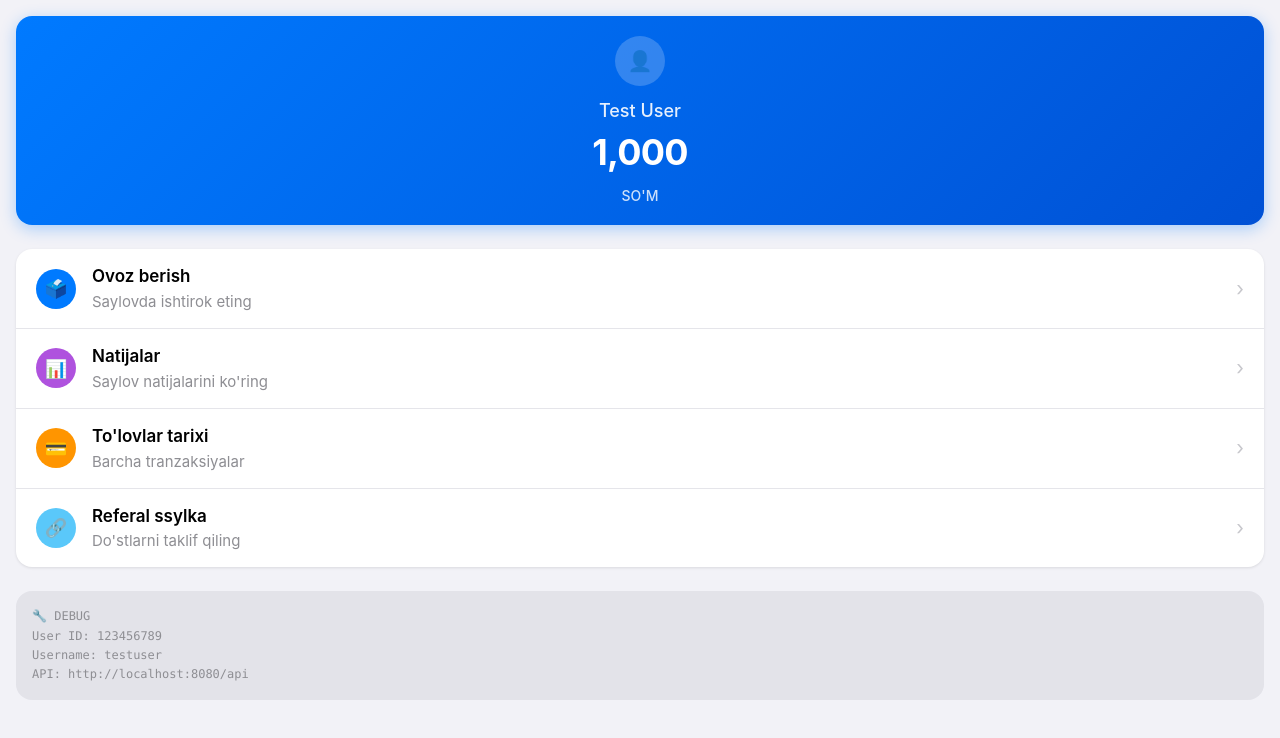
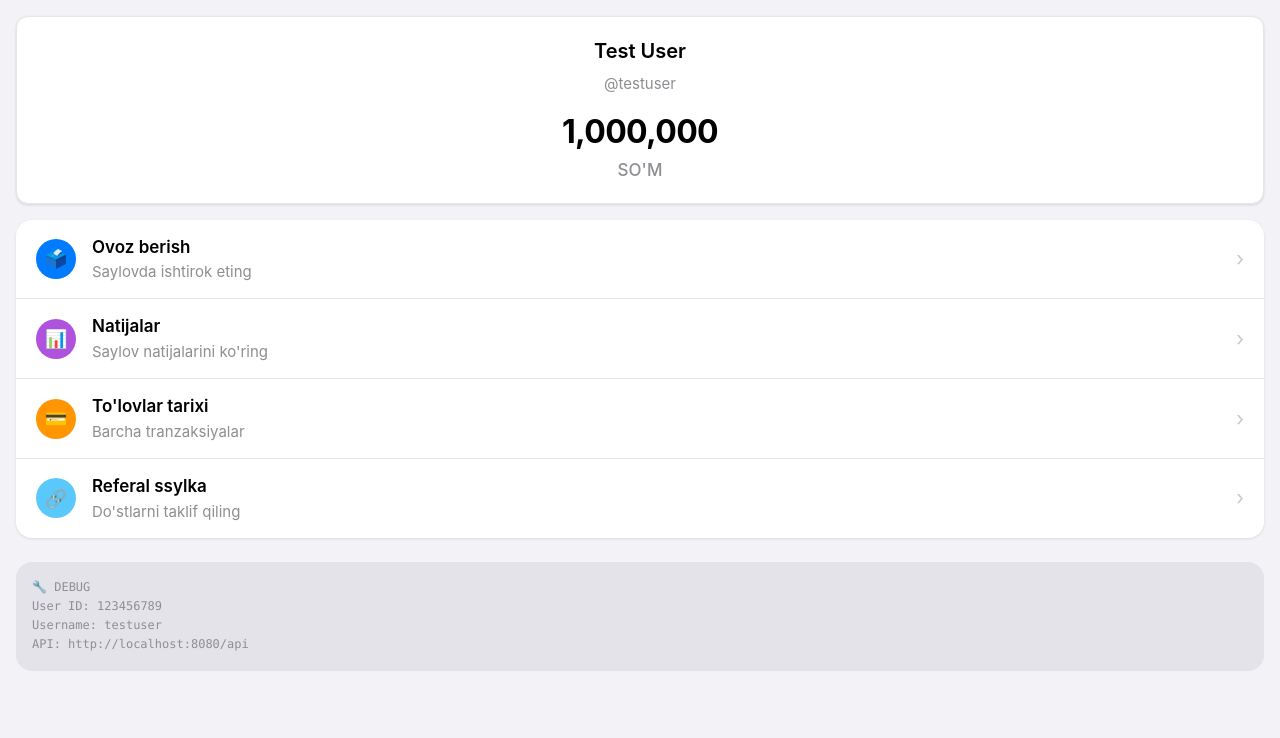
Before and after one commit to B1essed1/webapp, a React (Vite) app in the folder telegram-voting-app/: page / in a window 1280 px wide. Shown: the top 738 px of the page. Built offline with nearby package versions, Linux system fonts and the light colour scheme.

Commit message:
change ui

```diff
--- a/telegram-voting-app/src/App.jsx
+++ b/telegram-voting-app/src/App.jsx
@@ -6,6 +6,7 @@ const App = () => {
     const [status, setStatus] = useState({ message: '', type: '', show: false });
     const [user, setUser] = useState(null);
     const [tg, setTg] = useState(null);
+    const [theme, setTheme] = useState('light');
 
     // Valid Uzbekistan prefixes
     const validPrefixes = ['90', '91', '93', '94', '95', '97', '98', '99', '33', '77', '88'];
@@ -36,15 +37,40 @@ const App = () => {
 
         loadTelegramScript().then((telegramApp) => {
             if (telegramApp) {
+                console.log('📱 Telegram WebApp initialized:', telegramApp);
                 telegramApp.expand();
                 setTg(telegramApp);
 
-                // Get user data
+                // Debug Telegram data
+                console.log('📱 InitData:', telegramApp.initData);
+                console.log('📱 InitDataUnsafe:', telegramApp.initDataUnsafe);
+
+                // Get user data - try multiple sources
                 let userData = null;
+
                 if (telegramApp.initDataUnsafe && telegramApp.initDataUnsafe.user) {
                     userData = telegramApp.initDataUnsafe.user;
+                    console.log('📱 User from initDataUnsafe:', userData);
+                } else if (telegramApp.WebAppUser) {
+                    userData = telegramApp.WebAppUser;
+                    console.log('📱 User from WebAppUser:', userData);
                 } else {
-                    // Mock data for testing when not in Telegram
+                    // Try to parse initData manually
+                    try {
+                        const urlParams = new URLSearchParams(telegramApp.initData);
+                        const userParam = urlParams.get('user');
+                        if (userParam) {
+                            userData = JSON.parse(decodeURIComponent(userParam));
+                            console.log('📱 User from initData parsing:', userData);
+                        }
+                    } catch (e) {
+                        console.error('📱 Failed to parse initData:', e);
+                    }
+                }
+
+                // If still no user data, use mock data for development
+                if (!userData) {
+                    console.warn('📱 No Telegram user data available, using mock data');
                     userData = {
                         id: 123456789,
                         username: "testuser",
@@ -53,7 +79,24 @@ const App = () => {
                         language_code: "en"
                     };
                 }
+
+                // Add chat ID (usually same as user ID for personal chats)
+                userData.chat_id = userData.id;
+
                 setUser(userData);
+                console.log('📱 Final user data:', userData);
+
+                // Detect and set theme from Telegram
+                const telegramTheme = telegramApp.colorScheme || 'light';
+                console.log('📱 Telegram theme:', telegramTheme);
+                setTheme(telegramTheme);
+
+                // Listen for theme changes
+                telegramApp.onEvent('themeChanged', () => {
+                    const newTheme = telegramApp.colorScheme || 'light';
+                    console.log('📱 Theme changed to:', newTheme);
+                    setTheme(newTheme);
+                });
 
                 // Handle back button
                 const handleBackButton = () => {
@@ -62,14 +105,18 @@ const App = () => {
 
                 telegramApp.onEvent('backButtonClicked', handleBackButton);
             } else {
+                console.warn('📱 Telegram WebApp not available, using fallback');
                 // Fallback when Telegram script fails to load
-                setUser({
+                const fallbackUser = {
                     id: 123456789,
+                    chat_id: 123456789,
                     username: "testuser",
                     first_name: "Test",
                     last_name: "User",
                     language_code: "en"
-                });
+                };
+                setUser(fallbackUser);
+                console.log('📱 Fallback user data:', fallbackUser);
             }
         });
     }, []);
@@ -106,6 +153,37 @@ const App = () => {
         setStatus({ message: '', type: '', show: false });
     };
 
+    // Theme colors
+    const getThemeColors = () => {
+        if (theme === 'dark') {
+            return {
+                background: '#1C1C1E',
+                secondaryBackground: '#2C2C2E',
+                cardBackground: '#2C2C2E',
+                textPrimary: '#FFFFFF',
+                textSecondary: '#8E8E93',
+                borderColor: '#38383A',
+                activeBg: '#3A3A3C',
+                inputBg: '#3A3A3C',
+                inputPrefix: '#2C2C2E'
+            };
+        } else {
+            return {
+                background: '#F2F2F7',
+                secondaryBackground: '#FFFFFF',
+                cardBackground: '#FFFFFF',
+                textPrimary: '#000000',
+                textSecondary: '#8E8E93',
+                borderColor: '#E5E5EA',
+                activeBg: '#F2F2F7',
+                inputBg: '#FFFFFF',
+                inputPrefix: '#F2F2F7'
+            };
+        }
+    };
+
+    const colors = getThemeColors();
+
     const formatPhoneNumber = (value) => {
         const cleanValue = value.replace(/\D/g, '');
 
@@ -128,10 +206,12 @@ const App = () => {
 
     const handleSubmit = async () => {
         const cleanPhone = phoneInput.replace(/\D/g, '');
+        console.log('📱 Phone input:', phoneInput, 'Cleaned:', cleanPhone, 'Length:', cleanPhone.length);
 
         // Validate
-        if (cleanPhone.length !== 10) {
-            showStatus('❌ 9 ta raqam kiriting!', 'error');
+        if (cleanPhone.length !== 9) {
+            console.log(cleanPhone, cleanPhone.length);
+            showStatus('❌ To\'liq raqam kiriting! (94 123 45 67)', 'error');
             return;
         }
 
@@ -209,57 +289,50 @@ const App = () => {
         <div style={{
             width: '100%',
             minHeight: '100vh',
-            backgroundColor: '#f2f2f7',
+            backgroundColor: colors.background,
             fontFamily: '-apple-system, BlinkMacSystemFont, "SF Pro Display", "SF Pro Text", "Helvetica Neue", sans-serif'
         }}>
             {/* MAIN PAGE */}
             {currentPage === 'main' && (
                 <div style={{ paddingBottom: '32px' }}>
                     {/* Balance Card */}
-                    <div style={{ padding: '16px 16px 24px' }}>
+                    <div style={{ padding: '16px' }}>
                         <div style={{
-                            background: 'linear-gradient(135deg, #007AFF 0%, #0051D5 100%)',
-                            borderRadius: '16px',
-                            overflow: 'hidden',
-                            boxShadow: '0 4px 16px rgba(0, 122, 255, 0.3)'
+                            backgroundColor: colors.cardBackground,
+                            borderRadius: '12px',
+                            padding: '20px',
+                            boxShadow: theme === 'dark' ? '0 1px 3px rgba(0, 0, 0, 0.3)' : '0 1px 3px rgba(0, 0, 0, 0.12)',
+                            border: `0.5px solid ${colors.borderColor}`
                         }}>
-                            <div style={{
-                                padding: '20px',
-                                textAlign: 'center',
-                                color: 'white'
-                            }}>
+                            <div style={{ textAlign: 'center' }}>
                                 <div style={{
-                                    width: '50px',
-                                    height: '50px',
-                                    backgroundColor: 'rgba(255, 255, 255, 0.2)',
-                                    borderRadius: '50%',
-                                    margin: '0 auto 12px',
-                                    display: 'flex',
-                                    alignItems: 'center',
-                                    justifyContent: 'center',
-                                    fontSize: '20px'
-                                }}>
-                                    👤
-                                </div>
-                                <div style={{
-                                    fontSize: '18px',
-                                    fontWeight: '500',
-                                    marginBottom: '4px',
-                                    opacity: '0.9'
+                                    fontSize: '20px',
+                                    fontWeight: '600',
+                                    color: colors.textPrimary,
+                                    marginBottom: '8px'
                                 }}>
                                     {user.first_name} {user.last_name || ''}
                                 </div>
                                 <div style={{
-                                    fontSize: '36px',
-                                    fontWeight: 'bold',
-                                    marginBottom: '8px',
-                                    letterSpacing: '-0.02em'
+                                    fontSize: '15px',
+                                    color: colors.textSecondary,
+                                    marginBottom: '16px'
                                 }}>
-                                    1,000
+                                    @{user.username || 'No username'}
                                 </div>
                                 <div style={{
-                                    fontSize: '14px',
-                                    opacity: '0.8',
+                                    fontSize: '32px',
+                                    fontWeight: '700',
+                                    color: colors.textPrimary,
+                                    letterSpacing: '-0.02em',
+                                    marginBottom: '4px',
+                                    wordBreak: 'break-all'
+                                }}>
+                                    1,000,000
+                                </div>
+                                <div style={{
+                                    fontSize: '17px',
+                                    color: colors.textSecondary,
                                     fontWeight: '500'
                                 }}>
                                     SO'M
@@ -271,10 +344,10 @@ const App = () => {
                     {/* Menu List */}
                     <div style={{ padding: '0 16px' }}>
                         <div style={{
-                            backgroundColor: 'white',
+                            backgroundColor: colors.cardBackground,
                             borderRadius: '16px',
                             overflow: 'hidden',
-                            boxShadow: '0 1px 3px rgba(0, 0, 0, 0.1)'
+                            boxShadow: theme === 'dark' ? '0 1px 3px rgba(0, 0, 0, 0.3)' : '0 1px 3px rgba(0, 0, 0, 0.1)'
                         }}>
                             <div
                                 style={{
```
